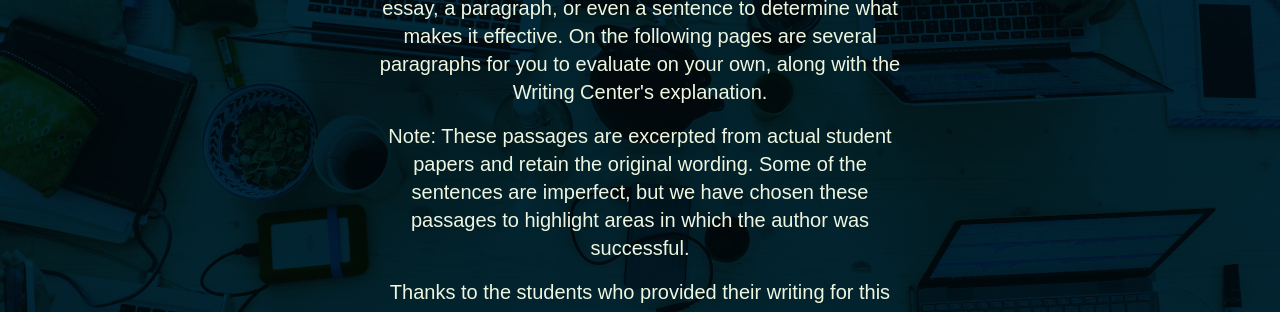
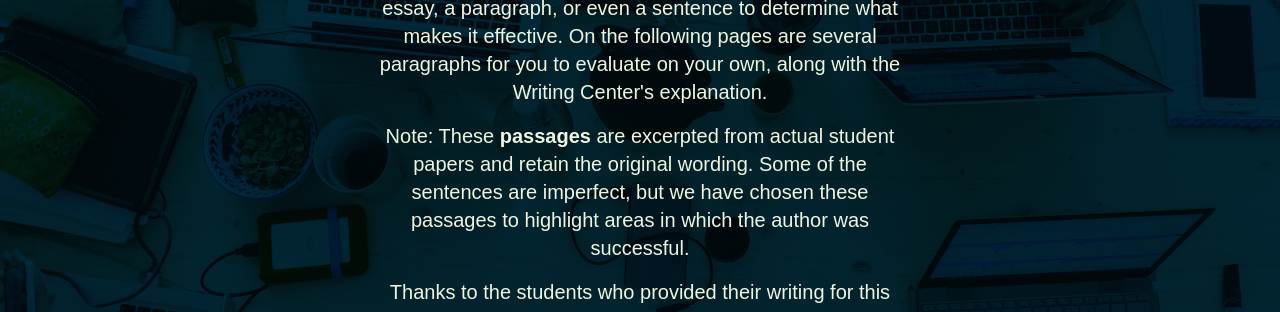
Before and after one commit to eliassymons/dev-tails, a React (Create React App) app: page / in a window 1280 px wide. Shown: the part 2880-3192 px from the top of the page. Built offline with nearby package versions, Linux system fonts and the light colour scheme.

Commit message:
updated format

```diff
--- a/src/components/About.js
+++ b/src/components/About.js
@@ -13,10 +13,10 @@ function About() {
           own, along with the Writing Center's explanation.
         </p>
         <p>
-          Note: These passages are excerpted from actual student papers and
-          retain the original wording. Some of the sentences are imperfect, but
-          we have chosen these passages to highlight areas in which the author
-          was successful.
+          Note: These <strong>passages</strong> are excerpted from actual
+          student papers and retain the original wording. Some of the sentences
+          are imperfect, but we have chosen these passages to highlight areas in
+          which the author was successful.
         </p>
         <p>
           Thanks to the students who provided their writing for this page of our
--- a/src/components/Contact.js
+++ b/src/components/Contact.js
@@ -1,7 +1,10 @@
 function Contact() {
   return (
     <div id="contact" className="bg-[#eff6e0]">
-      <div className="container px-5 py-24 mx-auto bg-[#eff6e0] w-screen">
+      <form
+        className="container px-5 py-24 mx-auto bg-[#eff6e0] w-screen"
+        netlify
+      >
         <div className="flex flex-col text-center w-full mb-12">
           <h1 className="text-3xl sm:text-4xl md:text-5xl  mb-4 text-gray-900">
             Contact Us
@@ -55,7 +58,10 @@ function Contact() {
               </div>
             </div>
             <div className="p-2 w-full">
-              <button className="flex mx-auto text-white bg-[#01161E] border-0 py-2 px-8  hover:bg-[#124559] rounded-full text-lg">
+              <button
+                className="flex mx-auto text-white bg-[#01161E] border-0 py-2 px-8  hover:bg-[#124559] rounded-full text-lg"
+                type="submit"
+              >
                 Submit
               </button>
             </div>
@@ -128,7 +134,7 @@ function Contact() {
             </div>
           </div>
         </div>
-      </div>
+      </form>
     </div>
   );
 }
```
